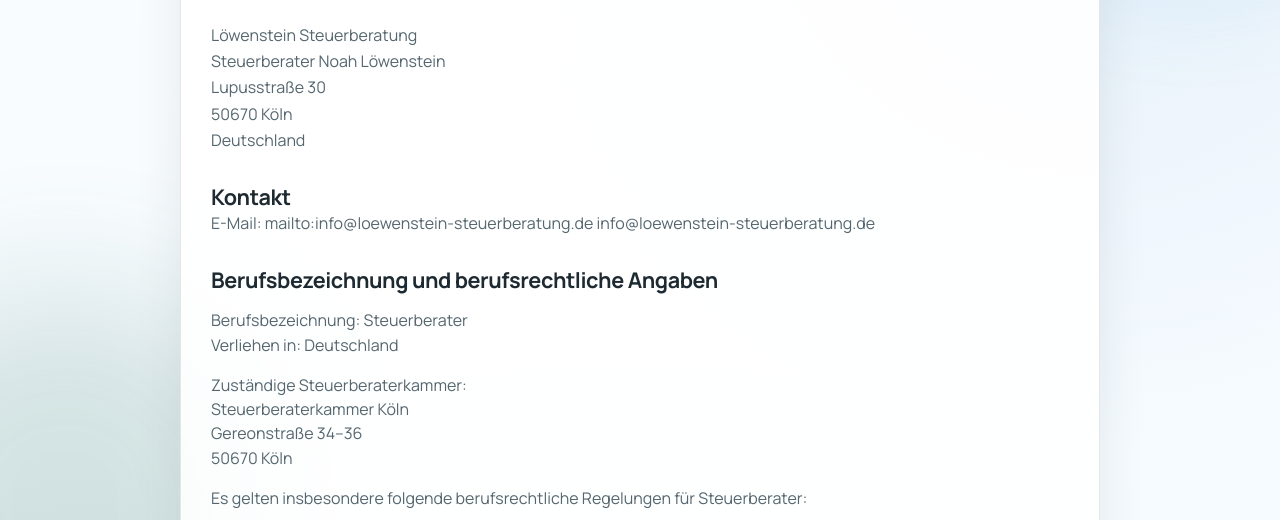
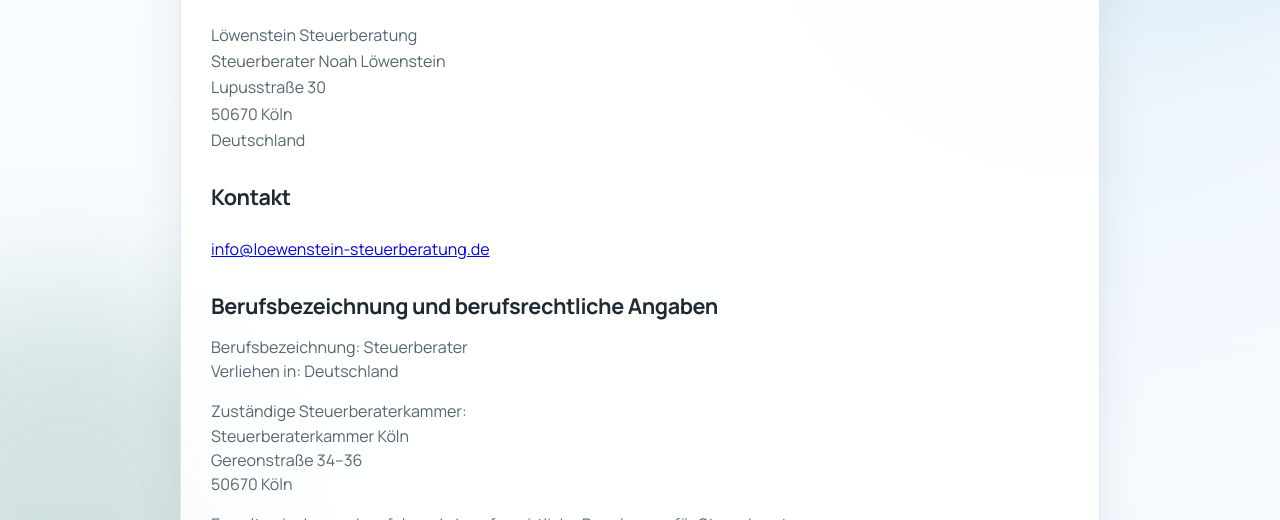
Before and after one commit to IridiumWasTaken/taximusminimus, an Eleventy site: page impressum.html in a window 1280 px wide. Shown: the part 280-800 px from the top of the page. Built offline with nearby package versions, Linux system fonts and the light colour scheme; Eleventy itself is replaced by a stand-in of ours; files that its build step writes are made by us from their sources.

Commit message:
fixed mail in impressum

```diff
--- a/impressum.html
+++ b/impressum.html
@@ -30,8 +30,6 @@ permalink: /impressum.html
         <p class="label">Rechtliches</p>
         <h1>Impressum</h1>
 
-
-
       <h2>Angaben gemäß § 5 TMG</h2>
       <br />
 
@@ -43,22 +41,14 @@ permalink: /impressum.html
       Deutschland
       </address>
 
-
-
-
-
-
       <h2>Kontakt</h2>
 
       <address>
-  E-Mail:
-  mailto:info@loewenstein-steuerberatung.de
+      <br />
+        <a href="mailto:info@loewenstein-steuerberatung.de">
           info@loewenstein-steuerberatung.de
         </a>
       </address>
-
-
-
 
         <h2>Berufsbezeichnung und berufsrechtliche Angaben</h2>
         <p>
@@ -88,8 +78,6 @@ permalink: /impressum.html
           eingesehen werden.
         </p>
 
-
-
         <h2>Berufshaftpflichtversicherung</h2>
         <p>
         andsafe Aktiengesellschaft<br>
@@ -97,8 +85,6 @@ permalink: /impressum.html
         48159 Münster<br>
         Geltungsraum der Versicherung: Deutschland
         </p>
-
-
 
         <h2>Verantwortlich für den Inhalt nach § 18 Abs. 2 MStV</h2>
         <p>
```
Lines whose indentation alone changed are shown as unchanged.
